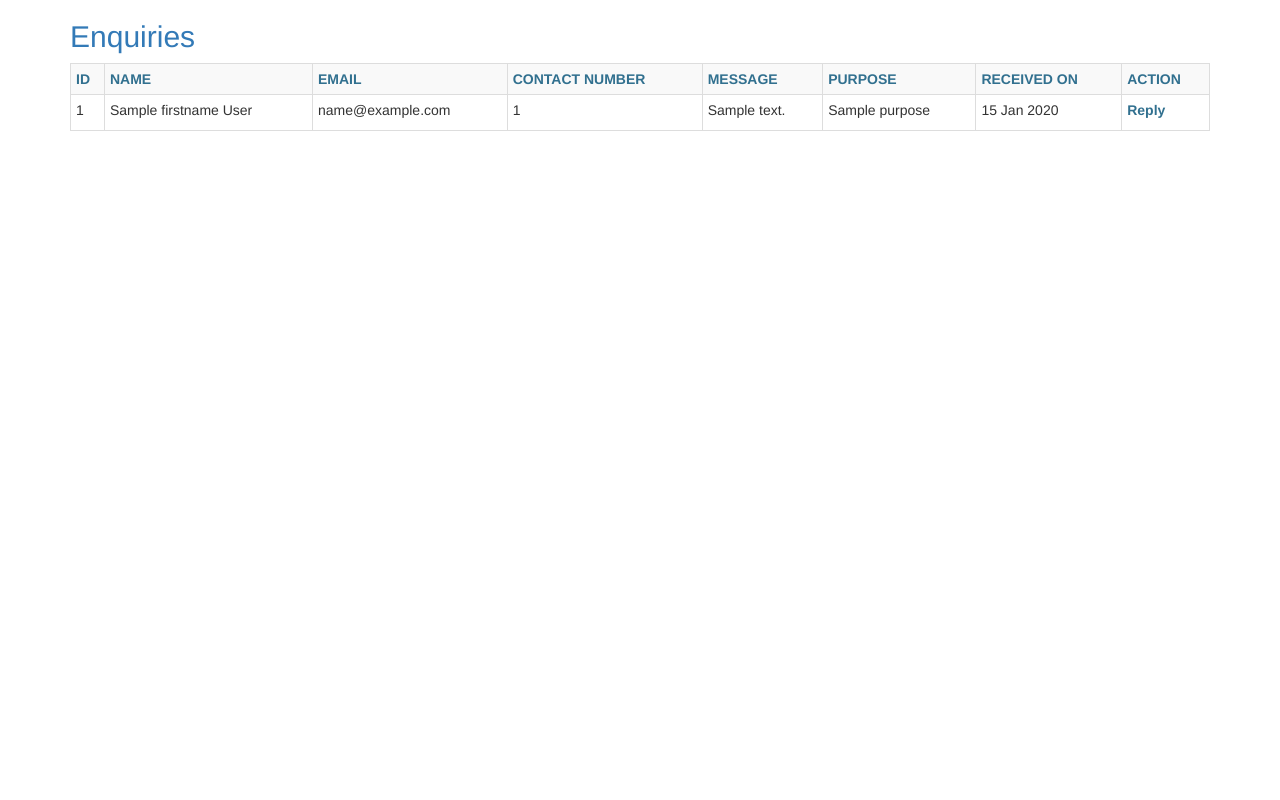
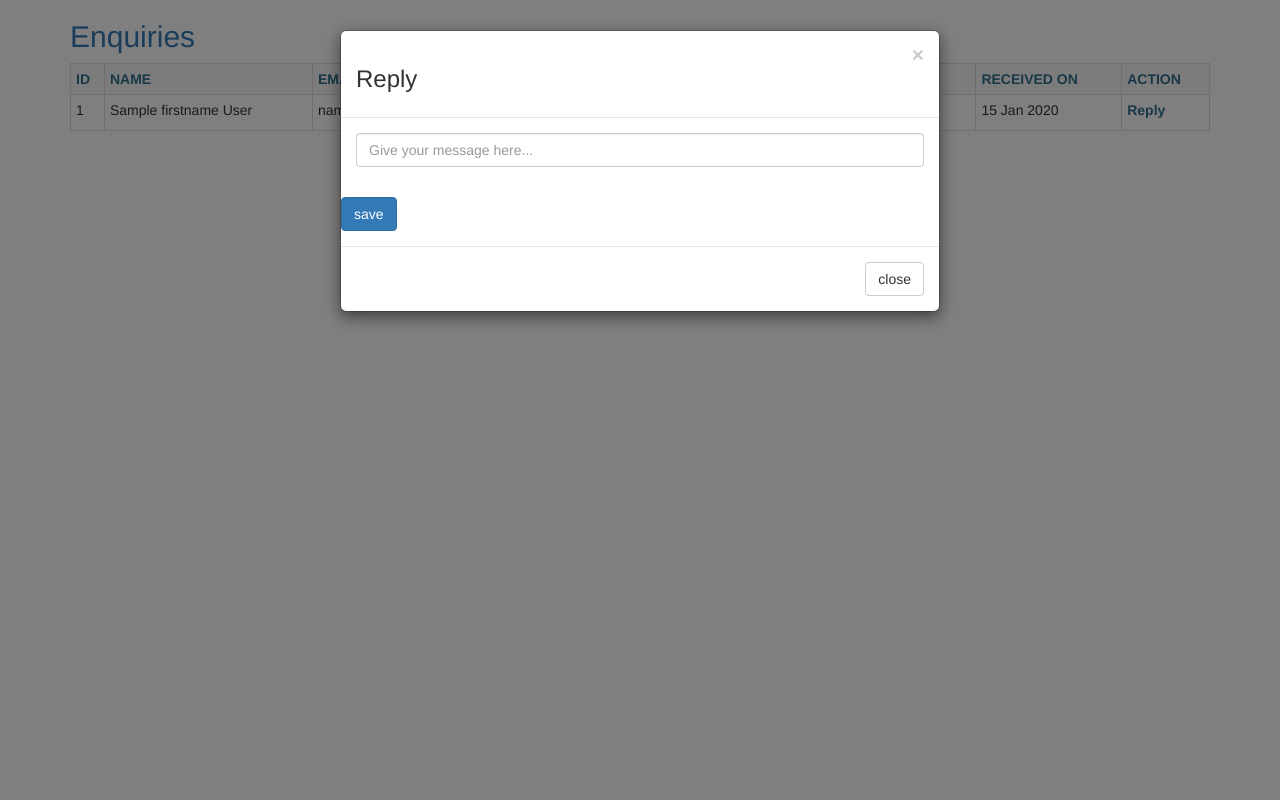
Before and after one commit to kirandamac/sense, a CodeIgniter app: the page made by application/views/enquiry/list_enquiries.php in a window 1280 px wide, after a click on "Reply". Run offline with CodeIgniter, Linux system fonts and the light colour scheme; tables that the repository leaves empty hold one stand-in row (values such as "Sample post"); the template is opened without the code that fills it: most values are stand-ins (such as "Sample title", 1, 10 or a date in 2020); some libraries are stand-ins or nearby versions.

Commit message:
code added for enquiry reply

```diff
--- a/application/views/enquiry/index.php
+++ b/application/views/enquiry/contact_us.php
@@ -14,7 +14,7 @@
         <h3 class = "text-primary">Submit Your Query</h3>
         <h4 class = "text-danger"><?php echo validation_errors(); ?></h4><br>
 
-        <form class = "forms" action = "<?php echo base_url()?>" method  = "post" style = "width : 300px; height : 400px">
+        <form class = "forms" action = "<?php echo base_url()?>enquiry" method  = "post" style = "width : 300px; height : 400px">
 
             <div class = "form-group">
                 <label>First Name</label>
@@ -54,7 +54,7 @@
 
           <div class="form-group">
               <label>Purpose</label>
-              <select class="form-control" name="purpose">
+              <select class = "form-control" name = "purpose">
                   <option value = "1">Employment</option>
                   <option value = "2">General</option>
                   <option value = "3">Advertaisement</option>
--- a/application/views/enquiry/list_enquiries.php
+++ b/application/views/enquiry/list_enquiries.php
@@ -41,8 +41,7 @@
 						<div class = "modal-dialog"  role="document">
 							<div class = "modal-content">
 
-								<form class = "" action = "http://localhost/sense/enquiry/add_enquiry_reply" method = "post" >
-
+								<form method = "post" id = "reply_form">
 									<div class = "modal-header">
 										<button type = "button" class = "close" data-dismiss = "modal">&times;</button>
 										<h3>Reply</h3>
@@ -53,16 +52,22 @@
 							              <input type = "text"
 										  		 class = "form-control"
 												 placeholder = "Give your message here..."
-												 name = "reply">
+												 name = "reply"
+												 id = "reply_message">
 							            </div>
 
 									</div>
-
-									<div class = "modal-footer">
-										<button type = "submit" class = "btn btn-primary" data-dismiss = "modal">save</button>
-										<button type = "button" class = "btn btn-default" data-dismiss = "modal">close</button>
+									<div class = "form-group">
+									<button type 		 = "submit"
+											class		 = "btn btn-primary"
+											data-dismiss = "modal"
+											id 			 = "save">
+										save</button>
 									</div>
-							</form>
+								</form>
+								<div class = "modal-footer">
+									<button type = "button" class = "btn btn-default" data-dismiss = "modal">close</button>
+								</div>
 
 							</div>
 						</div>
@@ -71,9 +76,20 @@
 
   </table>
   <!-- jQuery (necessary for Bootstrap's JavaScript plugins) -->
-    <script src="https://ajax.googleapis.com/ajax/libs/jquery/1.12.4/jquery.min.js"></script>
+    <script src="https://ajax.googleapis.com/ajax/libs/jquery/1.12.4/jquery.min.js">
+	$(document).ready(function() {
+		$('#reply_form').on("submit", function(event) {
+			event.preventDefault();
+			var message = $('#reply_message').val();
+			$.ajax( {
+				URL:"http://localhost/sense/enquiry/enquiry/add_enquiry_reply",
+				method:"POST",
+				data:{message:message}
+   				});
+			});
+		});
+	</script>
     <!-- Include all compiled plugins (below), or include individual files as needed -->
-    <script src="js/bootstrap.min.js"></script>
   <script src="http://localhost/sense/asset/js/bootstrap.min.js"></script>
 </body>
 </html>
```
Also changed, not shown: application/controllers/enquiry/enquiry.php (renamed from application/controllers/enquiry.php, +14 -3 lines), application/models/Enquiries.php (+16 -0 lines).
